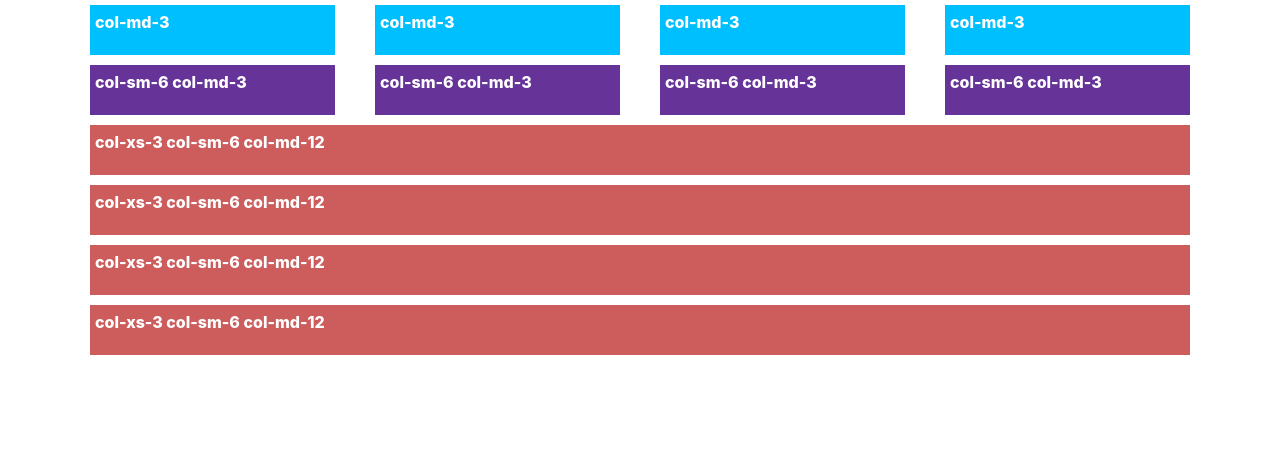
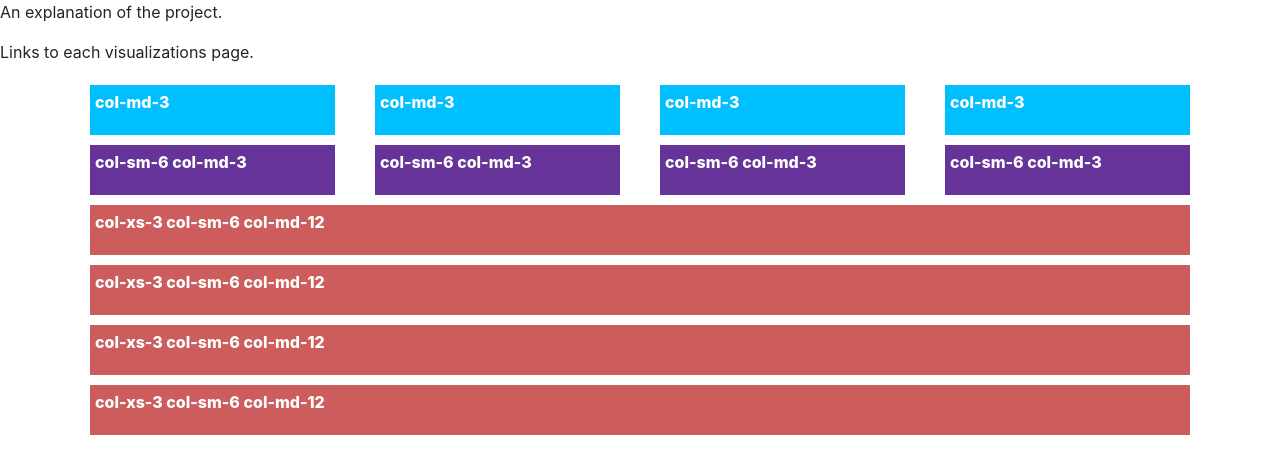
Before and after one commit to suprenant/Web-Design-Challenge, a plain HTML site: page index.html in a window 1280 px wide. Drawn offline with nearby package versions, Linux system fonts and the light colour scheme.

Commit message:
Update index.html

```diff
--- a/index.html
+++ b/index.html
@@ -9,6 +9,9 @@
 </head>
 
 <body>
+
+<p> An explanation of the project.</p>
+<p>Links to each visualizations page.</p>
 
   <div class="container">
     <!--Normally these medium columns go full wide on small screen sizes-->
```
